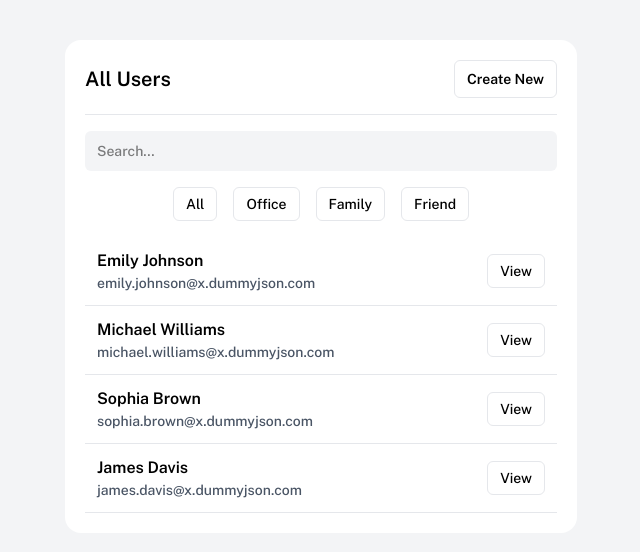
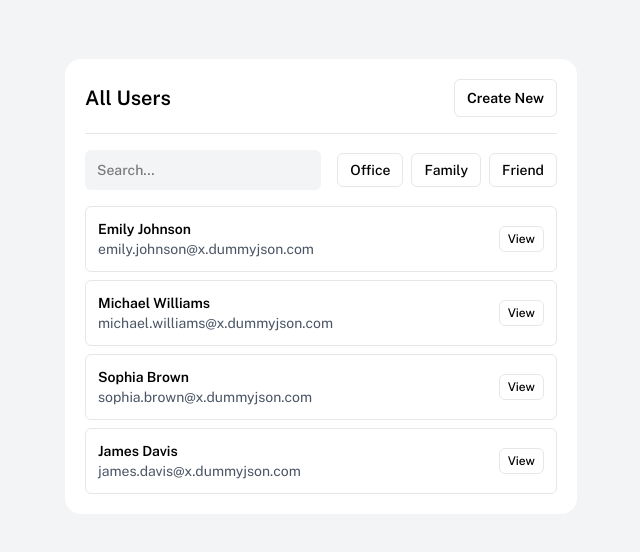
Before and after one commit to kacMadushan/v-users-list, a Vue app: page / in a window 1280 px wide. Shown: the part 114-666 px from the top of the page, without its empty margins (319-959 px from the left). Built offline with nearby package versions, Linux system fonts and the light colour scheme.

Commit message:
Design users views complete

```diff
--- a/src/App.vue
+++ b/src/App.vue
@@ -1,6 +1,6 @@
 <template>
     <div class="min-h-screen bg-gray-100 flex items-center justify-center">
-        <div class="w-full lg:max-w-lg mx-auto bg-white rounded-2xl p-5">
+        <div class="w-full md:max-w-lg lg:max-w-lg mx-auto bg-white rounded-2xl p-5">
             <RouterView />
         </div>
     </div>
--- a/src/components/SearchBar.vue
+++ b/src/components/SearchBar.vue
@@ -1,5 +1,5 @@
 <template>
-    <div>
+    <div class="flex-1">
         <input class="bg-gray-100 font-medium px-3 py-2.5 w-full rounded-md text-sm outline-0" type="text" placeholder="Search..." @input="handleSearchInput">
     </div>
 </template>
--- a/src/views/Users/Users.vue
+++ b/src/views/Users/Users.vue
@@ -4,8 +4,9 @@
             <h2 class="text-black font-semibold text-xl">All Users</h2>
             <RouterLink to="/create" class="border border-gray-200 px-3 capitalize py-2 rounded-md font-semibold text-sm text-black">Create New</RouterLink>
         </div>
+        <div class="flex items-center gap-x-4">
             <SearchBar v-model:query="searchText"/>
-        <ul class="flex items-center justify-center gap-x-4">
+            <ul class="flex items-center gap-x-2">
                 <li v-for="item in groupList" :key="item">
                     <button
                         class="border border-gray-200 text-sm font-medium cursor-pointer rounded-md px-3 py-1.5"
@@ -15,6 +16,7 @@
                     </button>
                 </li>
             </ul>
+        </div>
         <UserList :users="userList"/>
     </div>
 </template>
@@ -34,7 +36,7 @@ export default {
     data: () => ({
         searchText: "",
         selectedGroup: "",
-        groupList: ["All", "Office", "Family", "Friend"],
+        groupList: ["Office", "Family", "Friend"],
     }),
     computed: {
         ...mapState(useUserStore, ["users", "filteredUsers"]),
--- a/src/views/Users/components/UserList.vue
+++ b/src/views/Users/components/UserList.vue
@@ -1,5 +1,5 @@
 <template>
-    <ul class="flex flex-col">
+    <ul class="flex flex-col gap-y-2">
         <UserListItem v-for="user in users" :key="user.id" :user="user"/>
     </ul>
 </template>
--- a/src/views/Users/components/UserListItem.vue
+++ b/src/views/Users/components/UserListItem.vue
@@ -1,10 +1,10 @@
 <template>
-    <li class="flex items-center justify-between border-b border-gray-200 p-3">
+    <li class="flex items-center justify-between border border-gray-200 rounded-md p-3">
         <div>
-            <h5 class="font-semibold">{{ user.name }}</h5>
-            <p class="text-sm text-gray-600 font-medium">{{ user.email }}</p>
+            <h5 class="font-semibold text-sm">{{ user.name }}</h5>
+            <p class="text-sm text-gray-600">{{ user.email }}</p>
         </div>
-        <RouterLink class="border border-gray-200 text-sm font-medium cursor-pointer rounded-md px-3 py-1.5" :to="{name: 'profile', params: {id: user.id}}">View</RouterLink>
+        <RouterLink class="border border-gray-200 text-xs font-medium cursor-pointer rounded-md px-2 py-1" :to="{name: 'profile', params: {id: user.id}}">View</RouterLink>
     </li>
 </template>
 
```
Lines whose indentation alone changed are shown as unchanged.
